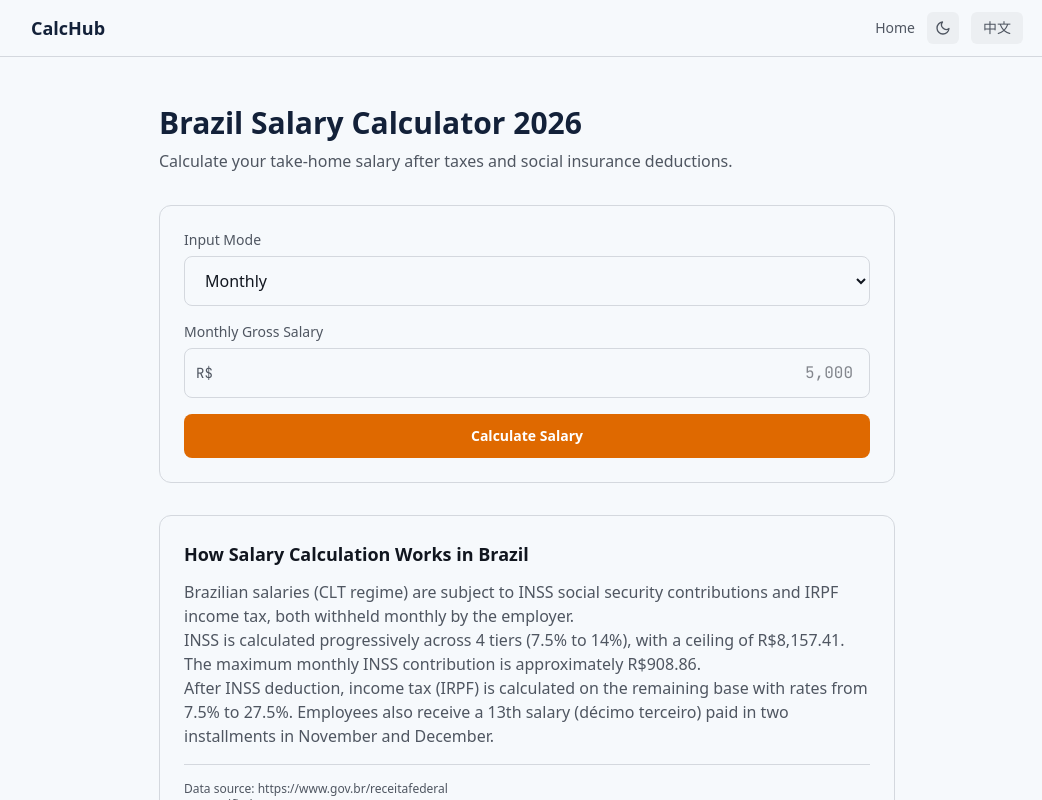
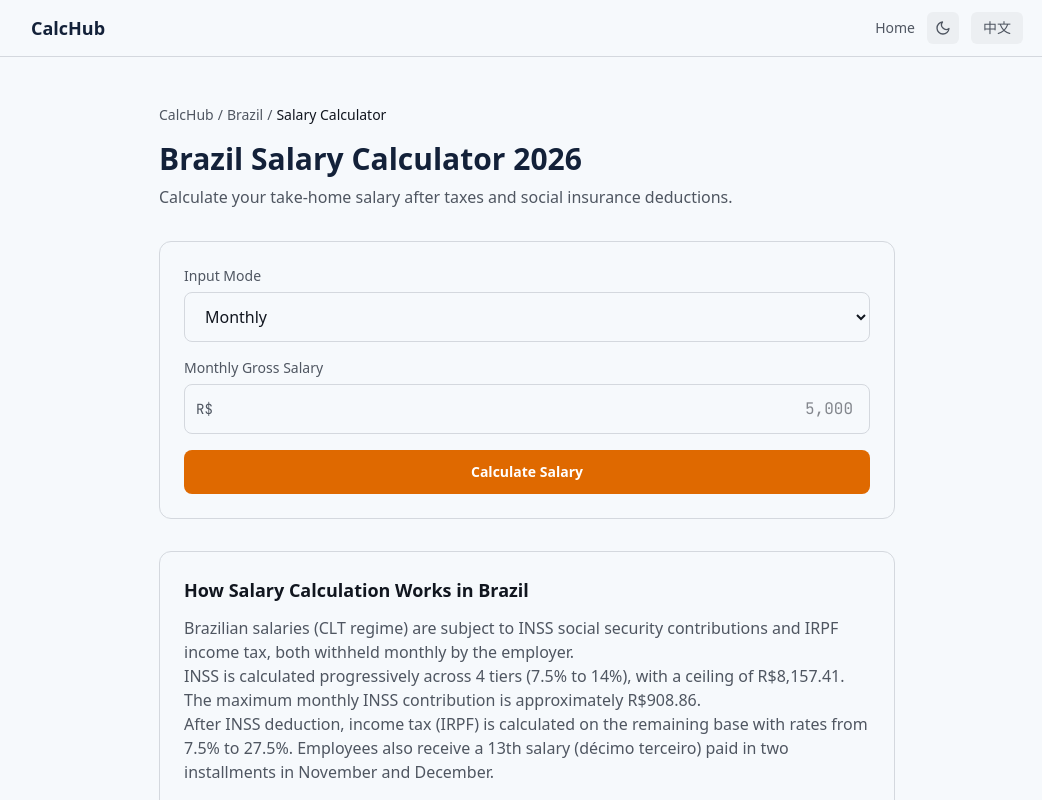
Before and after one commit to m1ngsama/calc, a Next.js app: page /en/brazil/salary in a window 1280 px wide. Shown: the top 800 px of the page, without its empty margins (113-1155 px from the left). Built offline with nearby package versions, Linux system fonts and the light colour scheme.

Commit message:
feat: add breadcrumb navigation with BreadcrumbList schema to all calculator pages
- Breadcrumb component with JSON-LD BreadcrumbList structured data
- Shows CalcHub > Country > Calculator path on every calculator page
- Improves UX navigation and enables Google breadcrumb rich results

```diff
--- a/src/app/[locale]/[country]/currency/page.tsx
+++ b/src/app/[locale]/[country]/currency/page.tsx
@@ -5,6 +5,7 @@ import { routing } from "@/i18n/routing";
 import { CurrencyForm } from "@/components/calculator/CurrencyForm";
 import { Card } from "@/components/ui/Card";
 import { JsonLd } from "@/components/seo/JsonLd";
+import { Breadcrumb } from "@/components/layout/Breadcrumb";
 import { alternateLanguages } from "@/lib/seo";
 import type { Metadata } from "next";
 
@@ -47,9 +48,17 @@ export default async function CurrencyPage({
   const t = await getTranslations({ locale, namespace: "currency" });
   const tc = await getTranslations({ locale, namespace: "country" });
   const countryName = tc(countryId);
+  const tcalc = await getTranslations({ locale, namespace: "calculator" });
 
   return (
     <div className="max-w-3xl mx-auto px-4 py-12">
+      <Breadcrumb
+        items={[
+          { label: "CalcHub", href: `/${locale}` },
+          { label: countryName, href: `/${locale}/${countryId}` },
+          { label: tcalc("currency"), href: `/${locale}/${countryId}/currency` },
+        ]}
+      />
       <JsonLd
         data={{
           "@context": "https://schema.org",
--- a/src/app/[locale]/[country]/income-tax/page.tsx
+++ b/src/app/[locale]/[country]/income-tax/page.tsx
@@ -9,6 +9,7 @@ import { IndiaIncomeTaxForm } from "@/components/calculator/IndiaIncomeTaxForm";
 import { CanadaIncomeTaxForm } from "@/components/calculator/CanadaIncomeTaxForm";
 import { Card } from "@/components/ui/Card";
 import { JsonLd } from "@/components/seo/JsonLd";
+import { Breadcrumb } from "@/components/layout/Breadcrumb";
 import { alternateLanguages } from "@/lib/seo";
 import type { Metadata } from "next";
 
@@ -54,8 +55,17 @@ export default async function IncomeTaxPage({
   const tc = await getTranslations({ locale, namespace: "country" });
   const countryName = tc(countryId);
 
+  const tcalc = await getTranslations({ locale, namespace: "calculator" });
+
   return (
     <div className="max-w-3xl mx-auto px-4 py-12">
+      <Breadcrumb
+        items={[
+          { label: "CalcHub", href: `/${locale}` },
+          { label: countryName, href: `/${locale}/${countryId}` },
+          { label: tcalc("incometax"), href: `/${locale}/${countryId}/income-tax` },
+        ]}
+      />
       <JsonLd
         data={{
           "@context": "https://schema.org",
--- a/src/app/[locale]/[country]/mortgage/page.tsx
+++ b/src/app/[locale]/[country]/mortgage/page.tsx
@@ -5,6 +5,7 @@ import { routing } from "@/i18n/routing";
 import { MortgageForm } from "@/components/calculator/MortgageForm";
 import { Card } from "@/components/ui/Card";
 import { JsonLd } from "@/components/seo/JsonLd";
+import { Breadcrumb } from "@/components/layout/Breadcrumb";
 import { alternateLanguages } from "@/lib/seo";
 import type { Metadata } from "next";
 
@@ -45,9 +46,17 @@ export default async function MortgagePage({
   const tc = await getTranslations({ locale, namespace: "country" });
 
   const countryName = tc(countryId);
+  const tcalc = await getTranslations({ locale, namespace: "calculator" });
 
   return (
     <div className="max-w-3xl mx-auto px-4 py-12">
+      <Breadcrumb
+        items={[
+          { label: "CalcHub", href: `/${locale}` },
+          { label: countryName, href: `/${locale}/${countryId}` },
+          { label: tcalc("mortgage"), href: `/${locale}/${countryId}/mortgage` },
+        ]}
+      />
       <JsonLd
         data={{
           "@context": "https://schema.org",
--- a/src/app/[locale]/[country]/pension/page.tsx
+++ b/src/app/[locale]/[country]/pension/page.tsx
@@ -9,6 +9,7 @@ import { IndiaPensionForm } from "@/components/calculator/IndiaPensionForm";
 import { CanadaPensionForm } from "@/components/calculator/CanadaPensionForm";
 import { Card } from "@/components/ui/Card";
 import { JsonLd } from "@/components/seo/JsonLd";
+import { Breadcrumb } from "@/components/layout/Breadcrumb";
 import { alternateLanguages } from "@/lib/seo";
 import type { Metadata } from "next";
 
@@ -54,9 +55,17 @@ export default async function PensionPage({
   const tj = await getTranslations({ locale, namespace: `${countryId}.pension` });
   const tc = await getTranslations({ locale, namespace: "country" });
   const countryName = tc(countryId);
+  const tcalc = await getTranslations({ locale, namespace: "calculator" });
 
   return (
     <div className="max-w-3xl mx-auto px-4 py-12">
+      <Breadcrumb
+        items={[
+          { label: "CalcHub", href: `/${locale}` },
+          { label: countryName, href: `/${locale}/${countryId}` },
+          { label: tcalc("pension"), href: `/${locale}/${countryId}/pension` },
+        ]}
+      />
       <JsonLd
         data={{
           "@context": "https://schema.org",
--- a/src/app/[locale]/[country]/salary/page.tsx
+++ b/src/app/[locale]/[country]/salary/page.tsx
@@ -9,6 +9,7 @@ import { IndiaSalaryForm } from "@/components/calculator/IndiaSalaryForm";
 import { CanadaSalaryForm } from "@/components/calculator/CanadaSalaryForm";
 import { Card } from "@/components/ui/Card";
 import { JsonLd } from "@/components/seo/JsonLd";
+import { Breadcrumb } from "@/components/layout/Breadcrumb";
 import { alternateLanguages } from "@/lib/seo";
 import type { Metadata } from "next";
 
@@ -55,9 +56,17 @@ export default async function SalaryPage({
   const tc = await getTranslations({ locale, namespace: "country" });
 
   const countryName = tc(countryId);
+  const tcalc = await getTranslations({ locale, namespace: "calculator" });
 
   return (
     <div className="max-w-3xl mx-auto px-4 py-12">
+      <Breadcrumb
+        items={[
+          { label: "CalcHub", href: `/${locale}` },
+          { label: countryName, href: `/${locale}/${countryId}` },
+          { label: tcalc("salary"), href: `/${locale}/${countryId}/salary` },
+        ]}
+      />
       <JsonLd
         data={{
           "@context": "https://schema.org",
--- a/src/app/[locale]/[country]/vat/page.tsx
+++ b/src/app/[locale]/[country]/vat/page.tsx
@@ -5,6 +5,7 @@ import { routing } from "@/i18n/routing";
 import { VatForm } from "@/components/calculator/VatForm";
 import { Card } from "@/components/ui/Card";
 import { JsonLd } from "@/components/seo/JsonLd";
+import { Breadcrumb } from "@/components/layout/Breadcrumb";
 import { alternateLanguages } from "@/lib/seo";
 import type { VatData } from "@/calculators/vat";
 import type { Metadata } from "next";
@@ -52,9 +53,17 @@ export default async function VatPage({
   const tc = await getTranslations({ locale, namespace: "country" });
 
   const countryName = tc(countryId);
+  const tcalc = await getTranslations({ locale, namespace: "calculator" });
 
   return (
     <div className="max-w-3xl mx-auto px-4 py-12">
+      <Breadcrumb
+        items={[
+          { label: "CalcHub", href: `/${locale}` },
+          { label: countryName, href: `/${locale}/${countryId}` },
+          { label: tcalc("vat"), href: `/${locale}/${countryId}/vat` },
+        ]}
+      />
       <JsonLd
         data={{
           "@context": "https://schema.org",
--- /dev/null
+++ b/src/components/layout/Breadcrumb.tsx
@@ -0,0 +1,48 @@
+import Link from "next/link";
+import { JsonLd } from "@/components/seo/JsonLd";
+
+interface BreadcrumbItem {
+  label: string;
+  href: string;
+}
+
+interface BreadcrumbProps {
+  items: BreadcrumbItem[];
+}
+
+export function Breadcrumb({ items }: BreadcrumbProps) {
+  return (
+    <>
+      <JsonLd
+        data={{
+          "@context": "https://schema.org",
+          "@type": "BreadcrumbList",
+          itemListElement: items.map((item, i) => ({
+            "@type": "ListItem",
+            position: i + 1,
+            name: item.label,
+            item: `https://calc.m1ng.space${item.href}`,
+          })),
+        }}
+      />
+      <nav aria-label="Breadcrumb" className="mb-4">
+        <ol className="flex flex-wrap items-center gap-1 text-sm text-(--color-text-muted)">
+          {items.map((item, i) => (
+            <li key={item.href} className="flex items-center gap-1">
+              {i > 0 && <span aria-hidden="true">/</span>}
+              {i === items.length - 1 ? (
+                <span className="text-(--color-text)" aria-current="page">
+                  {item.label}
+                </span>
+              ) : (
+                <Link href={item.href} className="hover:text-(--color-text) transition-colors">
+                  {item.label}
+                </Link>
+              )}
+            </li>
+          ))}
+        </ol>
+      </nav>
+    </>
+  );
+}
```
